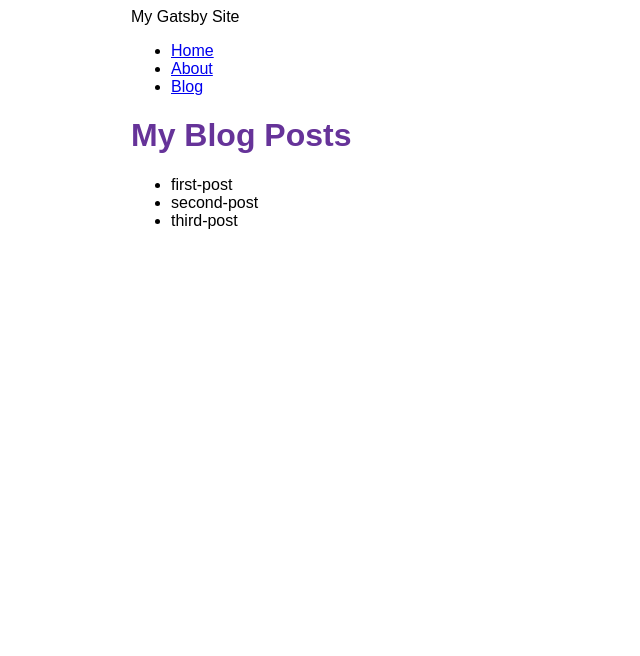
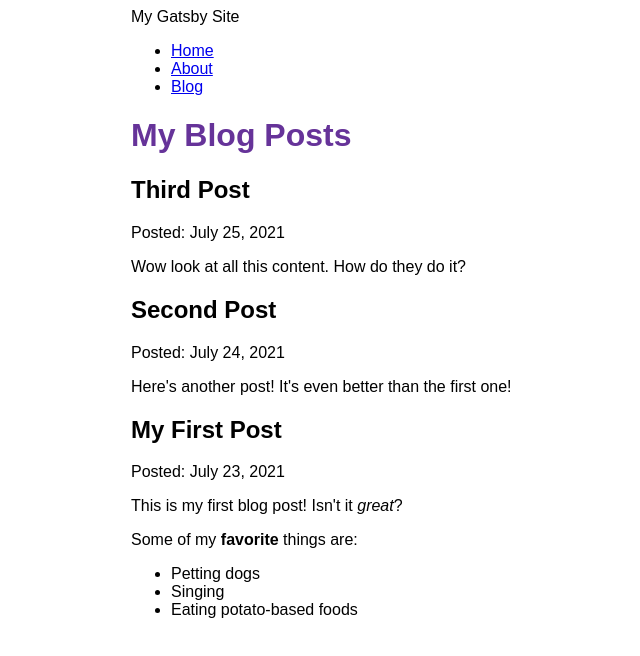
Before and after one commit to RakeshReddyGreatpixel/my-gatsby-site, a Gatsby site: page /blog in a window 1280 px wide. Shown: the whole page, without its empty margins (259-899 px from the left). Built offline with nearby package versions, Linux system fonts and the light colour scheme; Gatsby itself is replaced by a stand-in of ours.

Commit message:
feat: adding content from grapgiql using mdx plugin

```diff
--- a/blog/first-post.mdx
+++ b/blog/first-post.mdx
@@ -0,0 +1,12 @@
+---
+title: "My First Post"
+date: "2021-07-23"
+---
+
+This is my first blog post! Isn't it _great_?
+
+Some of my **favorite** things are:
+
+- Petting dogs
+- Singing
+- Eating potato-based foods
--- a/blog/second-post.mdx
+++ b/blog/second-post.mdx
@@ -0,0 +1,6 @@
+---
+title: "Second Post"
+date: "2021-07-24"
+---
+
+Here's another post! It's even better than the first one!
--- a/blog/third-post.mdx
+++ b/blog/third-post.mdx
@@ -0,0 +1,6 @@
+---
+title: "Third Post"
+date: "2021-07-25"
+---
+
+Wow look at all this content. How do they do it?
--- a/gatsby-config.js
+++ b/gatsby-config.js
@@ -10,5 +10,6 @@
       resolve: "gatsby-source-filesystem",
       options: { name: "blog", path: `${__dirname}/blog` },
     },
+    "gatsby-plugin-mdx",
   ],
 };
--- a/package.json
+++ b/package.json
@@ -15,9 +15,12 @@
     "clean": "gatsby clean"
   },
   "dependencies": {
+    "@mdx-js/mdx": "^1.6.22",
+    "@mdx-js/react": "^1.6.22",
     "gatsby": "^4.12.1",
     "gatsby-link": "^2.4.13",
     "gatsby-plugin-image": "^2.12.1",
+    "gatsby-plugin-mdx": "^3.12.1",
     "gatsby-plugin-sharp": "^4.12.1",
     "gatsby-react-router-scroll": "^5.12.1",
     "gatsby-source-filesystem": "^4.12.1",
--- a/src/pages/blog.js
+++ b/src/pages/blog.js
@@ -1,24 +1,32 @@
 import * as React from "react";
 import { graphql } from "gatsby";
+import { MDXRenderer } from "gatsby-plugin-mdx";
 import Layout from "../components/layout";
 
 const BlogPage = ({ data }) => {
   return (
     <Layout pageTitle="My Blog Posts">
-      <ul>
-        {data.allFile.nodes.map((node) => (
-          <li key={node.name}>{node.name}</li>
-        ))}
-      </ul>
+      {data.allMdx.nodes.map((node) => (
+        <article key={node.id}>
+          <h2>{node.frontmatter.title}</h2>
+          <p>Posted: {node.frontmatter.date}</p>
+          <MDXRenderer>{node.body}</MDXRenderer>
+        </article>
+      ))}
     </Layout>
   );
 };
 
 export const query = graphql`
   query {
-    allFile {
+    allMdx(sort: { order: DESC, fields: frontmatter___date }) {
       nodes {
-        name
+        frontmatter {
+          date(formatString: "MMMM D, YYYY")
+          title
+        }
+        id
+        body
       }
     }
   }
```
Also changed, not shown: 1 other file.
